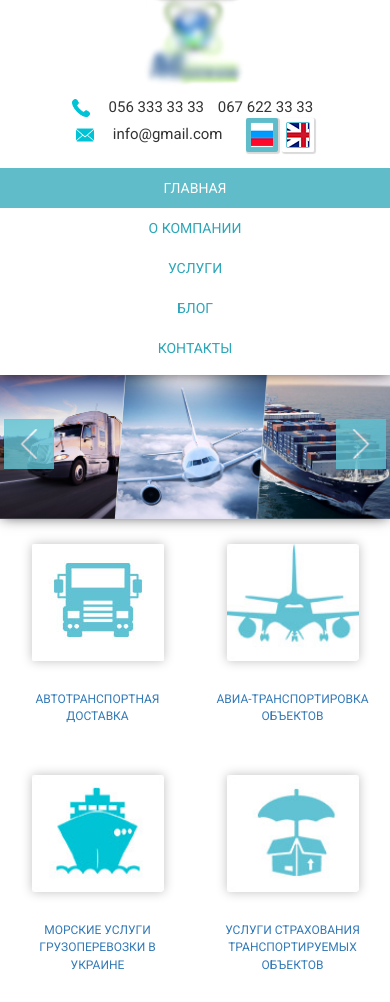
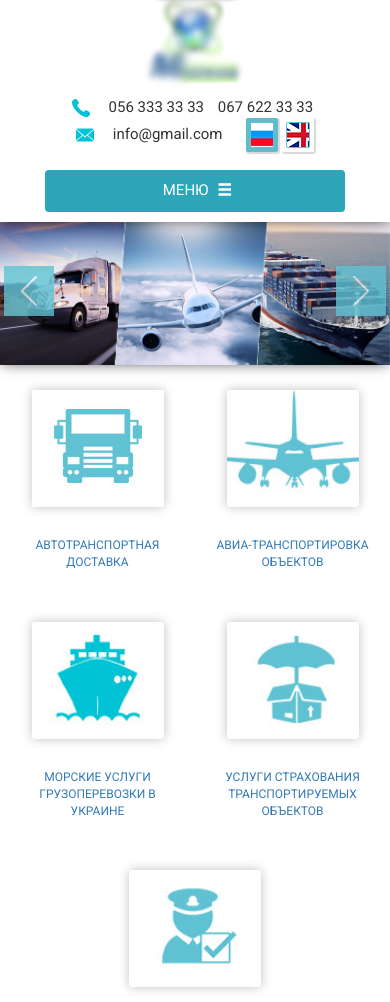
Before and after one commit to Anton-Golovin/test-ngen, a website: page index.html in a window 390 px wide. Shown: the top 1002 px of the page. Drawn offline with Linux system fonts and the light colour scheme.

Commit message:
Added menu folding

```diff
--- a/index.html
+++ b/index.html
@@ -42,6 +42,10 @@
 				</div>
 				<!-- Header => Menu -->
 				<div class="col-sm-9 menu">
+					<button type="button" class="navbar-toggle collapsed" data-toggle="collapse" data-target="#first-menu" aria-expanded="false">
+						Меню <span class="glyphicon glyphicon-menu-hamburger" aria-hidden="true"></span>
+					</button>
+					<div id="first-menu" class="collapse navbar-collapse">
 						<nav class="nav navbar-nav">
 							<li class="active"><a href="#">Главная</a></li>
 							<li><a href="#">О компании</a></li>
@@ -49,6 +53,7 @@
 							<li><a href="#">Блог</a></li>
 							<li><a href="#">Контакты</a></li>
 						</nav>
+					</div>
 				</div>
 			</div>
 		</div>
@@ -314,6 +319,10 @@
 					</div>
 				</div>
 				<div class="col-sm-9 menu">
+					<button type="button" class="navbar-toggle collapsed" data-toggle="collapse" data-target="#second-menu" aria-expanded="false">
+						Меню <span class="glyphicon glyphicon-menu-hamburger" aria-hidden="true"></span>
+					</button>
+					<div id="second-menu" class="collapse navbar-collapse">
 						<nav class="nav navbar-nav">
 							<li class="active"><a href="#">Главная</a></li>
 							<li><a href="#">О компании</a></li>
@@ -321,6 +330,7 @@
 							<li><a href="#">Блог</a></li>
 							<li><a href="#">Контакты</a></li>
 						</nav>
+					</div>
 				</div>
 			</div>
 		</div>
--- a/src/css/style.css
+++ b/src/css/style.css
@@ -71,6 +71,19 @@ footer {
 /*menu*/
 .menu {
 	padding: 0;
+	margin: 0 -15px;
+}
+.menu button.navbar-toggle {
+    float: none;
+    width: 300px;
+    margin: 10px 0;
+    color: #fff;
+    text-transform: uppercase;
+    background: #2ca6b8;
+}
+.menu .glyphicon-menu-hamburger {
+	top: 2px;
+	left: 5px;
 }
 .nav li a {
 	font-size: 14px;
@@ -141,7 +154,7 @@ footer {
 	position: relative;
 	top: -50px;
 	max-width: 965px;
-	margin: -50px auto;
+	margin: -50px auto -40px;
 	padding: 0;
 	border-radius: 2px;
 	border: 2px solid #f8f9f1;
@@ -206,7 +219,7 @@ footer {
 	background-image: url('../img/Lufthansa-airfreight-12.jpg');
 	background-repeat: no-repeat;
 	background-size: cover;
-	padding-top: 50px;
+	padding: 30px 0;
 }
 .about .text {
 	padding-left: 14px;
@@ -522,7 +535,8 @@ footer {
 
 /* <= Medium Devices*/
 @media only screen and (max-width : 992px) {
-	header.container-fluid {
+	header.container-fluid,
+	footer.container-fluid {
 		text-align: center;
 	}
 	.carousel {
```
Also changed, not shown: dist/css/style.min.css, dist/libs/libs.min.js. Lines whose indentation alone changed are shown as unchanged.
